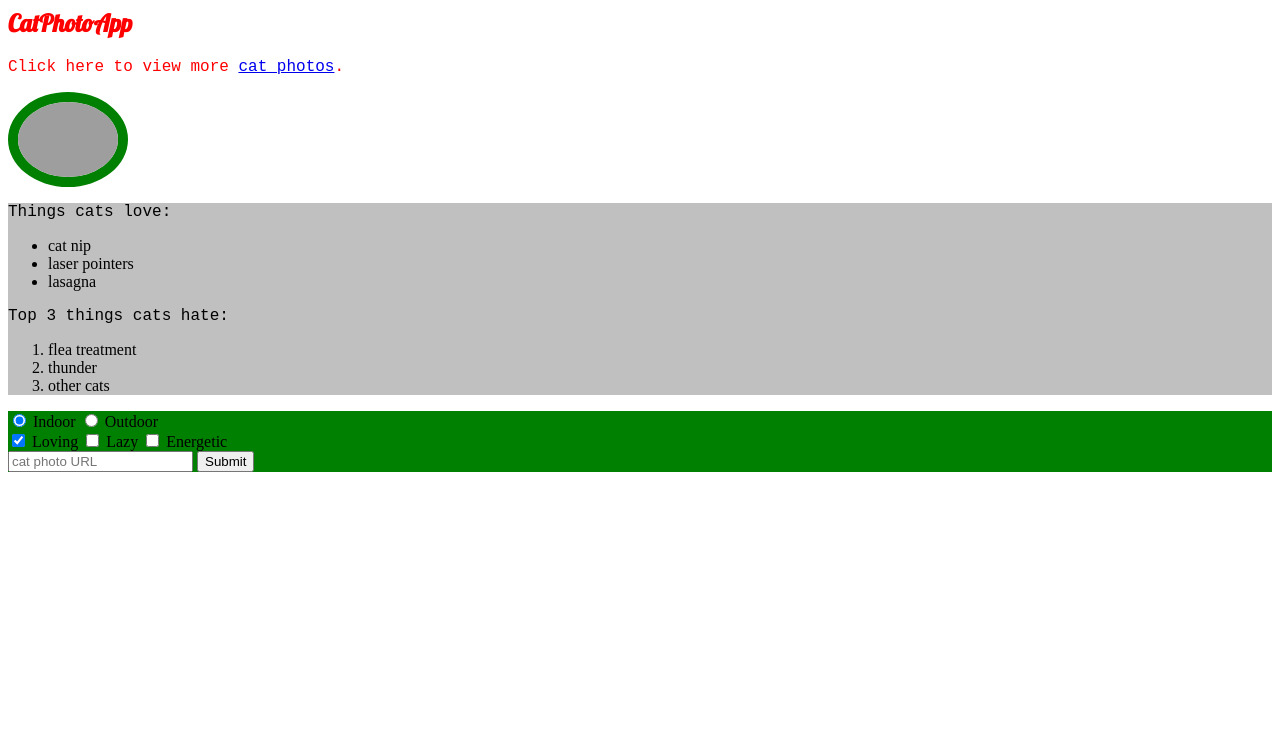
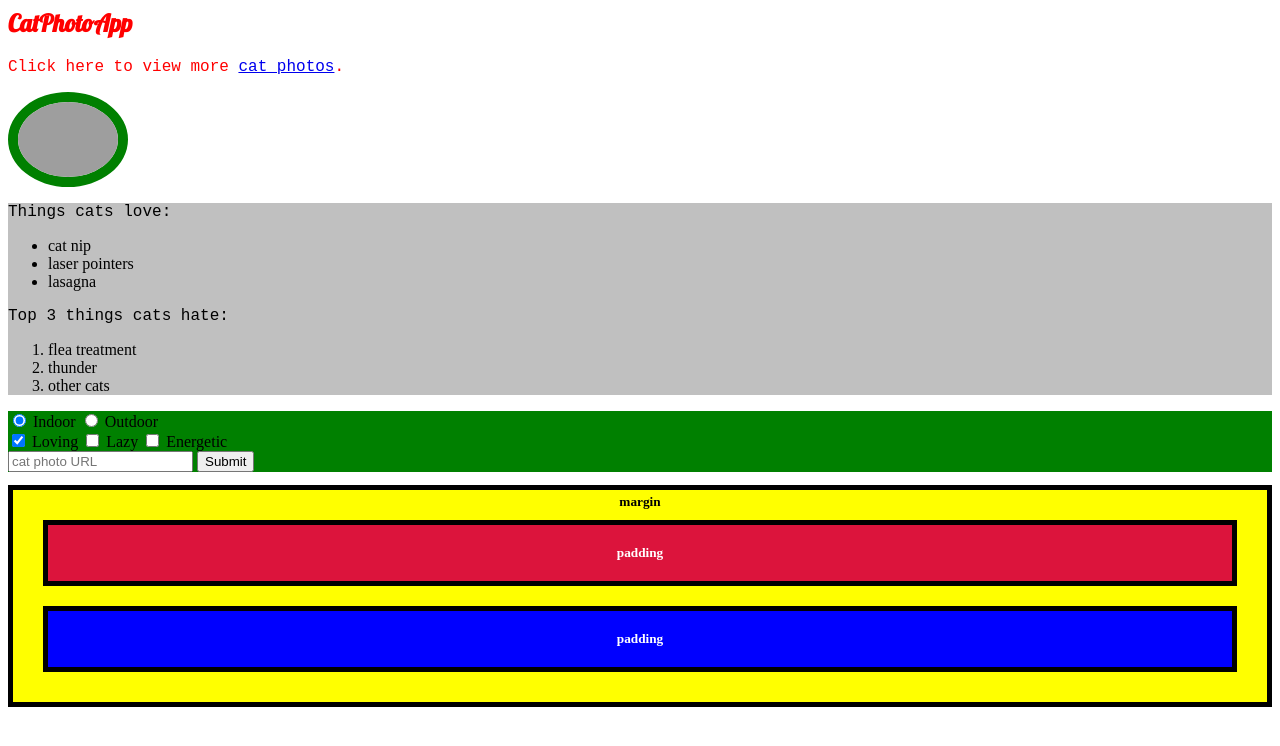
Before and after one commit to nilosbd/SPV, a plain HTML site: page freecodecamp/internalCSS.html in a window 1280 px wide. Drawn offline with Linux system fonts and the light colour scheme; grey boxes are pictures that could not be loaded.

Commit message:
newcssbox

```diff
--- a/freecodecamp/inlineCSS.html
+++ b/freecodecamp/internalCSS.html
@@ -62,4 +62,43 @@
     <input type="text" placeholder="cat photo URL" required>
     <button type="submit">Submit</button>
   </form>
+
+  <style>
+    .injected-text {
+      margin-bottom: -25px;
+      text-align: center;
+    }
+
+    .box {
+      border-style: solid;
+      border-color: black;
+      border-width: 5px;
+      text-align: center;
+    }
+
+    .yellow-box {
+      background-color: yellow;
+      padding: 10px;
+    }
+
+    .red-box {
+      background-color: crimson;
+      color: #fff;
+      padding: 20px;
+      margin: 20px;
+    }
+
+    .blue-box {
+      background-color: blue;
+      color: #fff;
+      padding: 20px;
+      margin: 20px;
+    }
+  </style>
+  <h5 class="injected-text">margin</h5>
+
+  <div class="box yellow-box">
+    <h5 class="box red-box">padding</h5>
+    <h5 class="box blue-box">padding</h5>
+  </div>
 </main>
```
